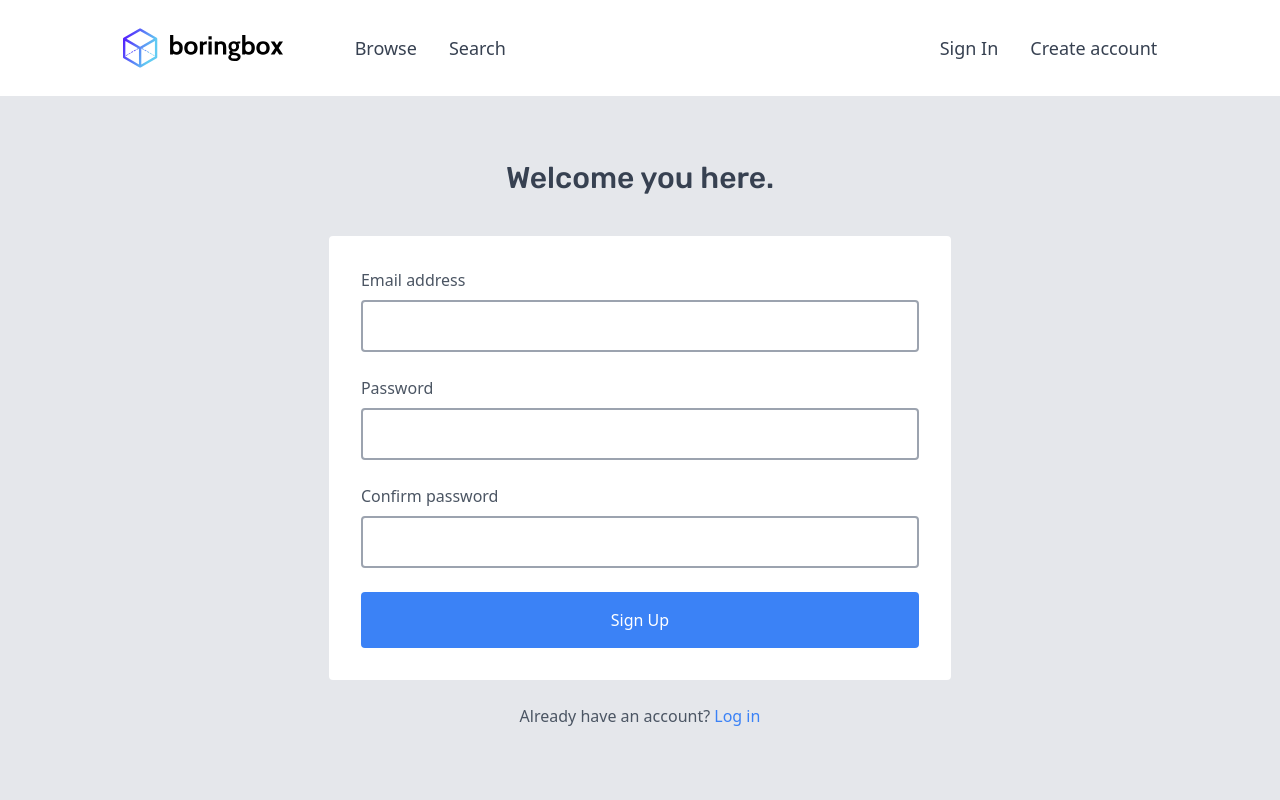
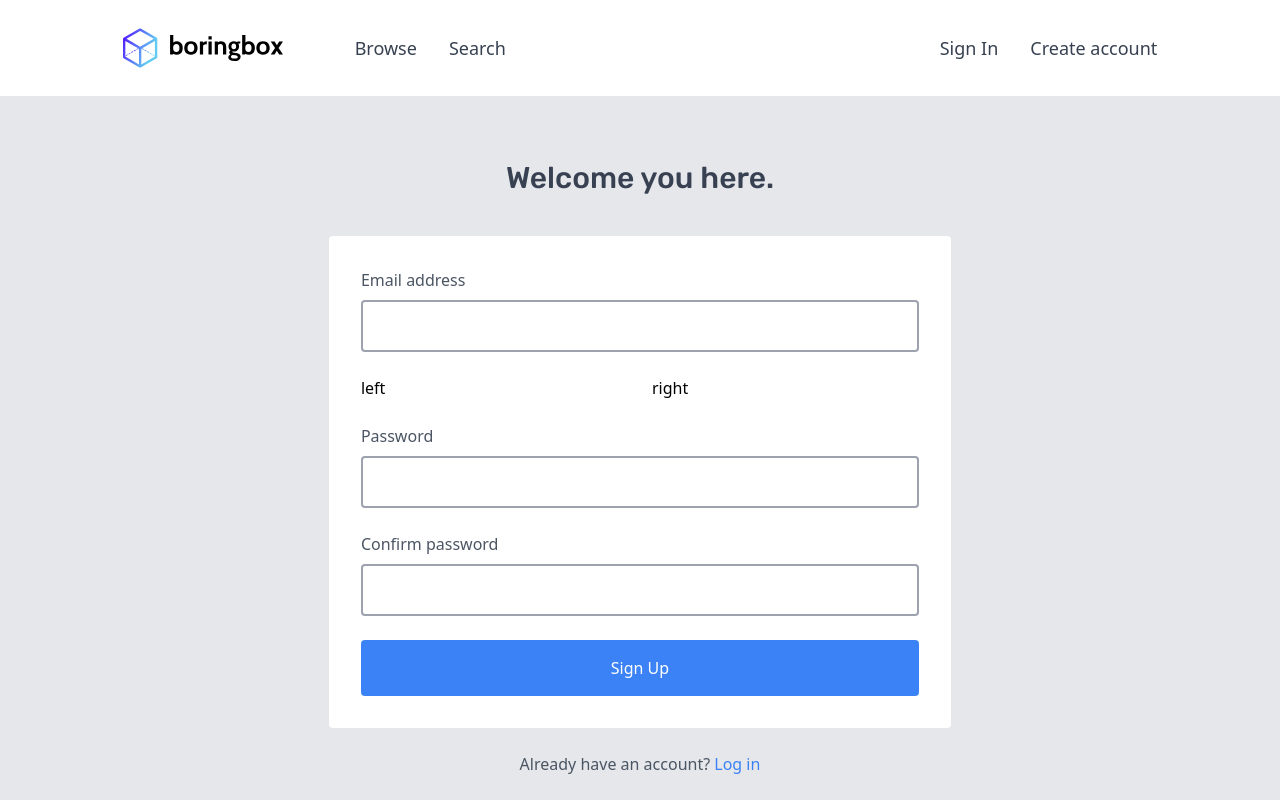
Before and after one commit to lozynskyi/snippetclient, a Nuxt app: page /auth/signup in a window 1280 px wide. Shown: the top 800 px of the page. Built offline with nearby package versions, Linux system fonts and the light colour scheme; no server answers; what tailwindcss-transforms would draw is missing.

Commit message:
Add new block

```diff
--- a/pages/auth/signup.vue
+++ b/pages/auth/signup.vue
@@ -34,7 +34,12 @@
         </div>
 
         <div class="flex flex-wrap lg:flex-nowrap">
-
+          <div class="lg:mr-6 w-full lg:w-6/12 mb-6">
+            left
+          </div>
+          <div class="w-full lg:w-6/12 mb-6">
+            right
+          </div>
         </div>
 
         <div class="mb-6">
```
